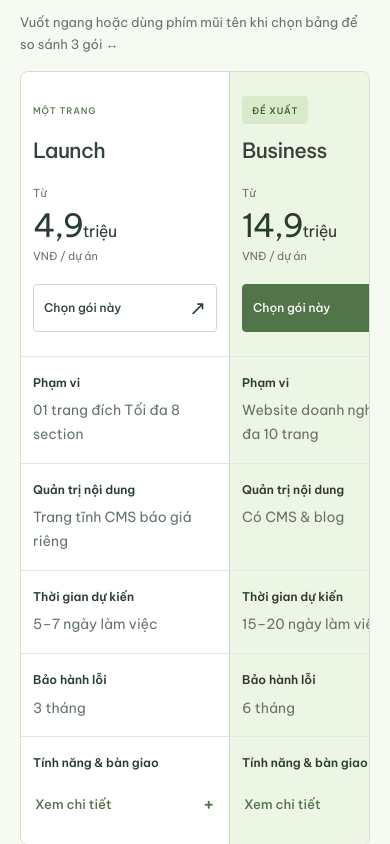
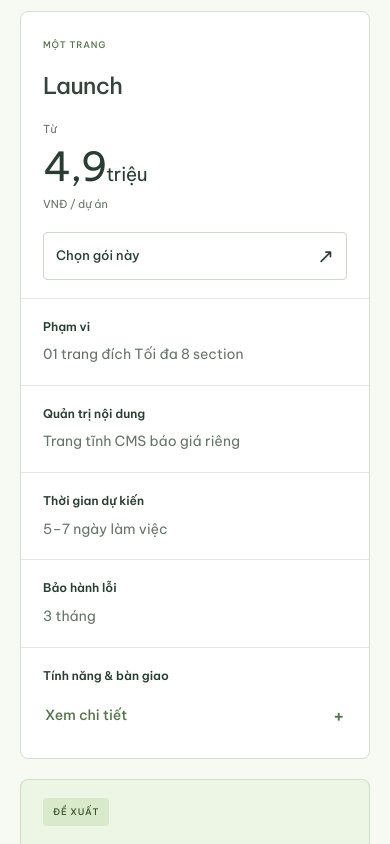
Before and after one commit to Harold-Luong/business-landing, a Nuxt app in the folder websheet/: page / in a window 390 px wide. Shown: the part 4460-5304 px from the top of the page. Built offline with nearby package versions, Linux system fonts and the light colour scheme.

Commit message:
fix: stack pricing plans on mobile and keep link arrows undecorated

```diff
--- a/websheet/app/assets/css/sections/pricing.css
+++ b/websheet/app/assets/css/sections/pricing.css
@@ -1,4 +1,4 @@
-/* Google Automation: thẻ gọn. Website: bảng so sánh, cuộn trong khung trên mobile. */
+/* Các gói dịch vụ xếp cạnh nhau trên desktop, thành một cột trên màn hình nhỏ. */
 .pricing {
     background: #f7f9f3;
     border-block: 1px solid var(--line);
@@ -226,6 +226,9 @@
     min-height: 44px;
     color: var(--accent);
     font-size: 13px;
+}
+
+.price-detail-link > .link-label {
     text-decoration: underline;
     text-underline-offset: 4px;
 }
@@ -243,60 +246,39 @@
     border-top: 1px solid var(--line);
 }
 
-.comparison-hint {
-    display: none;
-    margin-bottom: 16px;
-    color: var(--muted);
-    font-size: 13px;
-    line-height: 1.7;
-}
-
-.comparison-scroll {
-    position: relative;
-    overflow-x: auto;
+.comparison-plans {
+    display: grid;
+    grid-template-columns: repeat(3, minmax(0, 1fr));
     border: 1px solid #d5dfcf;
     border-radius: 8px;
     background: #fff;
-    scrollbar-color: #afc49c #eff4e9;
-}
-
-.comparison-scroll:focus-visible {
-    outline: 3px solid var(--accent);
-    outline-offset: 4px;
-}
-
-.comparison-table {
-    width: 100%;
-    table-layout: fixed;
-    border-collapse: separate;
-    border-spacing: 0;
-    text-align: left;
     font-size: 14px;
     line-height: 1.7;
 }
 
-.comparison-table th,
-.comparison-table td {
-    padding: 18px 22px;
-    vertical-align: top;
+.comparison-card {
+    display: grid;
+    grid-template-rows: subgrid;
+    grid-row: span 6;
+    min-width: 0;
     overflow-wrap: break-word;
 }
 
-.comparison-table th {
-    font-weight: 500;
+.comparison-facts {
+    display: grid;
+    grid-template-rows: subgrid;
+    grid-row: span 4;
+    margin: 0;
 }
 
-.comparison-table td {
+.comparison-cell {
+    border-top: 1px solid var(--line);
+    padding: 18px 22px;
     color: var(--muted);
 }
 
-.comparison-table thead th {
-    padding-block: 24px;
-}
-
-.comparison-table tbody th,
-.comparison-table tbody td {
-    border-top: 1px solid var(--line);
+.comparison-facts dd {
+    margin: 0;
 }
 
 .comparison-criterion {
@@ -307,13 +289,14 @@
     font-weight: 600;
 }
 
-.comparison-plan {
-    padding: 0;
+.comparison-card > .comparison-plan {
+    padding: 24px 22px;
     border: 0;
+    border-radius: 0;
     background: transparent;
 }
 
-.comparison-table .recommended-column {
+.comparison-card.recommended-column {
     background: #edf5e5;
     border-inline: 1px solid #d0dfc5;
 }
@@ -326,12 +309,12 @@
     color: #39532b;
 }
 
-.comparison-table .plan-details {
+.comparison-card .plan-details {
     margin: 0;
     border: 0;
 }
 
-.comparison-table .plan-details summary:focus-visible {
+.comparison-card .plan-details summary:focus-visible {
     outline-offset: 0;
 }
 
@@ -342,12 +325,9 @@
     .automation-grid .price-card h3 {
         font-size: 20px;
     }
-    .comparison-table th,
-    .comparison-table td {
+    .comparison-cell,
+    .comparison-card > .comparison-plan {
         padding: 16px;
-    }
-    .comparison-plan {
-        padding: 0;
     }
 }
 
@@ -362,37 +342,26 @@
     .plan-scope {
         min-height: 0;
     }
-    .comparison-hint {
-        display: block;
+    .comparison-plans {
+        grid-template-columns: minmax(0, 1fr);
+        gap: 20px;
+        border: 0;
+        background: transparent;
     }
-    .comparison-table {
-        min-width: 624px;
+    .comparison-card {
+        grid-template-rows: auto;
+        grid-row: auto;
+        border: 1px solid #d5dfcf;
+        border-radius: 8px;
+        background: #fff;
     }
-    .comparison-scroll {
-        scroll-padding-inline: 12px;
+    .comparison-facts {
+        grid-template-rows: auto;
+        grid-row: auto;
     }
-    .comparison-table th,
-    .comparison-table td {
-        padding: 16px 12px;
-    }
-    .comparison-plan {
-        padding: 0;
-    }
-    .comparison-plan h3 {
-        font-size: 21px;
-    }
-    .comparison-plan .price strong {
-        font-size: 32px;
-    }
-    .comparison-plan .price strong span {
-        font-size: 16px;
-    }
-    .comparison-plan > .button {
-        padding-inline: 10px;
-        font-size: 12px;
-    }
-    .comparison-table .plan-details summary {
-        font-size: 13px;
+    .comparison-cell,
+    .comparison-card > .comparison-plan {
+        padding: 20px 24px;
     }
 }
 
@@ -410,7 +379,8 @@
     .price-card {
         padding: 22px;
     }
-    .comparison-plan {
-        padding: 0;
+    .comparison-cell,
+    .comparison-card > .comparison-plan {
+        padding: 18px 22px;
     }
 }
--- a/websheet/app/components/pricing/GooglePricing.vue
+++ b/websheet/app/components/pricing/GooglePricing.vue
@@ -25,7 +25,7 @@ import { googlePlans } from '~/data/plans'
                     <ul class="feature-list">
                         <li v-for="feature in plan.features" :key="feature">{{ $t(feature) }}</li>
                     </ul>
-                    <NuxtLink class="price-detail-link" :to="$localePath(plan.detailHref)">{{ $t("pricing.google.servicePage") }} <span
+                    <NuxtLink class="price-detail-link" :to="$localePath(plan.detailHref)"><span class="link-label">{{ $t("pricing.google.servicePage") }}</span> <span
                             aria-hidden="true">→</span></NuxtLink>
                 </details>
             </article>
--- a/websheet/app/components/pricing/WebsiteComparison.vue
+++ b/websheet/app/components/pricing/WebsiteComparison.vue
@@ -11,53 +11,36 @@ const rows = [
             <p class="eyebrow">{{ $t("pricing.comparison.webDesign") }}</p>
             <h2 id="website-pricing-title">{{ $t("pricing.comparison.compareLaunchBusinessCustom") }}</h2>
         </div>
-        <p id="comparison-hint" class="comparison-hint">{{ $t("pricing.comparison.swipeHorizontallyOrUseTheArrowKeys") }} <span aria-hidden="true">↔</span></p>
-        <div class="comparison-scroll" role="region" aria-labelledby="website-pricing-title"
-            aria-describedby="comparison-hint" tabindex="0">
-            <table class="comparison-table">
-                <caption class="sr-only">{{ $t("pricing.comparison.comparePricingScopeContentManagementTimelinesAnd") }}</caption>
-                <colgroup>
-                    <col>
-                    <col>
-                    <col>
-                </colgroup>
-                <thead>
-                    <tr>
-                        <th v-for="plan in websitePlans" :id="`compare-${plan.id}`" :key="plan.id" scope="col"
-                            :class="{ 'recommended-column': plan.recommended }">
+        <div class="comparison-plans">
+            <article v-for="plan in websitePlans" :key="plan.id" class="comparison-card"
+                :class="{ 'recommended-column': plan.recommended }" :aria-labelledby="`compare-${plan.id}`">
                 <div class="price-card comparison-plan" :class="{ featured: plan.recommended }">
                     <p class="plan-kicker" :class="{ recommended: plan.recommended }">{{ $t(plan.kicker) }}</p>
-                                <h3>{{ $t(plan.name) }}</h3>
+                    <h3 :id="`compare-${plan.id}`">{{ $t(plan.name) }}</h3>
                     <div class="price"><span>{{ $t("pricing.google.from") }}</span><strong>{{ $priceMillions(plan.startingPriceVnd)
                             }}<span> {{ $t("pricing.google.million") }}</span></strong><small>{{ $t("pricing.google.vndProject") }}</small></div>
                     <NuxtLink class="button" :class="plan.recommended ? 'button-dark' : 'button-outline'"
                         :to="$localePath('#lien-he')" :aria-label="`${$t('pricing.comparison.chooseThisPlan')}: ${$t(plan.name)}`">{{ $t("pricing.comparison.chooseThisPlan") }} <span aria-hidden="true">↗</span>
                     </NuxtLink>
                 </div>
-                        </th>
-                    </tr>
-                </thead>
-                <tbody>
-                    <tr v-for="row in rows" :key="row.key">
-                        <td v-for="plan in websitePlans" :key="plan.id" :headers="`compare-${plan.id}`"
-                            :class="{ 'recommended-column': plan.recommended }"><span class="comparison-criterion">{{
-                                $t(row.label) }}</span>{{ $t(plan[row.key]) }}</td>
-                    </tr>
-                    <tr>
-                        <td v-for="plan in websitePlans" :key="plan.id" :headers="`compare-${plan.id}`"
-                            :class="{ 'recommended-column': plan.recommended }"><span class="comparison-criterion">{{ $t("pricing.comparison.featuresDeliverables") }}</span>
+                <dl class="comparison-facts">
+                    <div v-for="row in rows" :key="row.key" class="comparison-cell">
+                        <dt class="comparison-criterion">{{ $t(row.label) }}</dt>
+                        <dd>{{ $t(plan[row.key]) }}</dd>
+                    </div>
+                </dl>
+                <div class="comparison-cell">
+                    <p class="comparison-criterion">{{ $t("pricing.comparison.featuresDeliverables") }}</p>
                     <details class="plan-details">
                         <summary>{{ $t("pricing.google.viewDetails") }}<span class="sr-only"> {{ $t("pricing.comparison.plan") }} {{ $t(plan.name) }}</span></summary>
                         <ul class="feature-list">
                             <li v-for="feature in plan.features" :key="feature">{{ $t(feature) }}</li>
                         </ul>
-                                <NuxtLink class="price-detail-link" :to="$localePath(plan.detailHref)">{{ $t("pricing.google.servicePage") }} <span
+                        <NuxtLink class="price-detail-link" :to="$localePath(plan.detailHref)"><span class="link-label">{{ $t("pricing.google.servicePage") }}</span> <span
                                 aria-hidden="true">→</span></NuxtLink>
                     </details>
-                        </td>
-                    </tr>
-                </tbody>
-            </table>
+                </div>
+            </article>
         </div>
         <p class="pricing-note">{{ $t("pricing.comparison.excludesDomainHostingContentThirdPartyLicenses") }}</p>
     </section>
```
Also changed, not shown: websheet/tests/browser.mjs (+25 -0 lines). Lines whose indentation alone changed are shown as unchanged.
